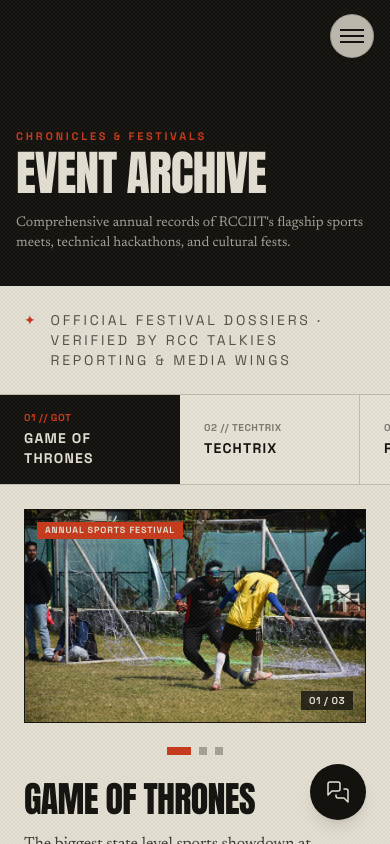
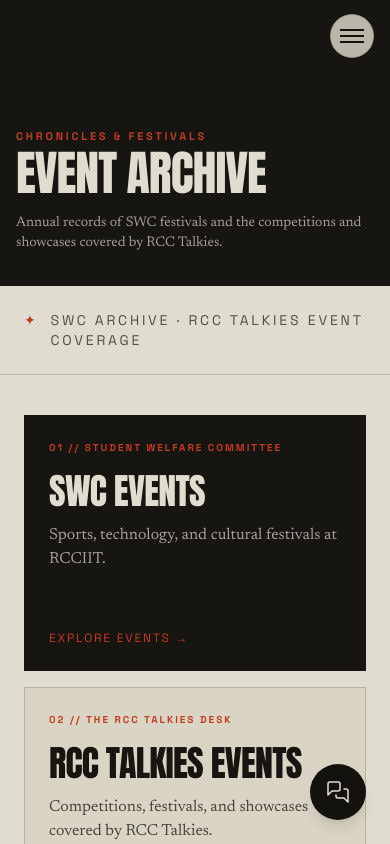
Before and after one commit to Cyberclutch146/talkies-web, a Next.js app: page /events in a window 390 px wide. Shown: the top 844 px of the page. Built offline with nearby package versions, Linux system fonts and the light colour scheme; a web font is replaced by a local one.

Commit message:
Add Agomoni card under RCC Talkies Events section

```diff
--- a/src/app/events/page.tsx
+++ b/src/app/events/page.tsx
@@ -33,6 +33,7 @@
 
 
 export default function EventsPage() {
+  const [activeSection, setActiveSection] = useState<"swc" | "talkies" | null>(null);
   const [activeTab, setActiveTab] = useState<TabKey>("got");
   const [activeHighlightIdx, setActiveHighlightIdx] = useState(0);
   const [imageError, setImageError] = useState(false);
@@ -69,7 +70,7 @@
             </h1>
           </div>
           <p className="font-serif text-sm sm:text-base text-[#e5e0d3]/70 max-w-sm">
-            Comprehensive annual records of RCCIIT&apos;s flagship sports meets, technical hackathons, and cultural fests.
+            Annual records of SWC festivals and the competitions and showcases covered by RCC Talkies.
           </p>
         </div>
       </section>
@@ -78,10 +79,72 @@
       <div className="max-w-7xl mx-auto px-6 sm:px-8 py-6 border-b border-[#14120e]/20">
         <div className="flex items-baseline gap-3 text-sm font-sans uppercase tracking-[0.2em] text-[#14120e]/70">
           <span className="text-[#c83a1a]">✦</span>
-          <span>Official festival dossiers · Verified by RCC Talkies Reporting & Media Wings</span>
+          <span>SWC archive · RCC Talkies event coverage</span>
         </div>
       </div>
 
+      {!activeSection && (
+        <section aria-label="Event categories" className="max-w-7xl mx-auto px-6 sm:px-8 py-10 sm:py-14">
+          <div className="grid grid-cols-1 md:grid-cols-2 gap-4 sm:gap-6">
+            <button
+              type="button"
+              onClick={() => setActiveSection("swc")}
+              className="group min-h-64 sm:min-h-80 p-6 sm:p-9 bg-[#14120e] text-[#e5e0d3] text-left flex flex-col justify-between border border-[#14120e] hover:bg-[#211d18] transition-colors"
+            >
+              <div>
+                <span className="block text-[10px] font-sans font-bold uppercase tracking-[0.2em] text-[#c83a1a] mb-4">
+                  01 // STUDENT WELFARE COMMITTEE
+                </span>
+                <h2 className="font-display text-4xl sm:text-5xl uppercase">SWC Events</h2>
+                <p className="font-serif text-base text-[#e5e0d3]/70 mt-3 max-w-md">
+                  Sports, technology, and cultural festivals at RCCIIT.
+                </p>
+              </div>
+              <span className="font-sans text-xs uppercase tracking-[0.15em] text-[#c83a1a] group-hover:translate-x-1 transition-transform">
+                Explore events <span aria-hidden="true">→</span>
+              </span>
+            </button>
+            <button
+              type="button"
+              onClick={() => setActiveSection("talkies")}
+              className="group min-h-64 sm:min-h-80 p-6 sm:p-9 bg-[#ded8c7] text-[#14120e] text-left flex flex-col justify-between border border-[#14120e]/20 hover:border-[#c83a1a] transition-colors"
+            >
+              <div>
+                <span className="block text-[10px] font-sans font-bold uppercase tracking-[0.2em] text-[#c83a1a] mb-4">
+                  02 // THE RCC TALKIES DESK
+                </span>
+                <h2 className="font-display text-4xl sm:text-5xl uppercase">RCC Talkies Events</h2>
+                <p className="font-serif text-base text-[#14120e]/75 mt-3 max-w-md">
+                  Competitions, festivals, and showcases covered by RCC Talkies.
+                </p>
+              </div>
+              <span className="font-sans text-xs uppercase tracking-[0.15em] text-[#c83a1a] group-hover:translate-x-1 transition-transform">
+                Explore events <span aria-hidden="true">→</span>
+              </span>
+            </button>
+          </div>
+        </section>
+      )}
+
+      {activeSection && (
+        <div>
+          <div className="border-b border-[#14120e]/20 bg-[#eae5d9]/80">
+            <div className="max-w-7xl mx-auto px-6 sm:px-8 py-4 flex items-center justify-between gap-4">
+              <button
+                type="button"
+                onClick={() => setActiveSection(null)}
+                className="font-sans text-xs uppercase tracking-widest text-[#14120e]/70 hover:text-[#c83a1a] transition-colors"
+              >
+                <span aria-hidden="true">← </span>All event categories
+              </button>
+              <span className="font-display text-sm sm:text-lg uppercase text-right">
+                {activeSection === "swc" ? "SWC Events" : "RCC Talkies Events"}
+              </span>
+            </div>
+          </div>
+
+      {activeSection === "swc" && (
+        <div id="swc-events-panel" role="region" aria-label="SWC Events">
       {/* 4-Tab Bar */}
       <div className="w-full border-b border-[#14120e]/20 bg-[#eae5d9]/80 overflow-x-auto relative scrollbar-none">
         {/* Scroll fade indicators removed to prevent UI glitch over active tabs */}
@@ -229,6 +292,101 @@
           </div>
         </div>
       )}
+        </div>
+      )}
+
+      {activeSection === "talkies" && (
+        <section id="talkies-events-panel" role="region" aria-label="RCC Talkies Events" className="max-w-7xl mx-auto px-6 sm:px-8 py-10 sm:py-14">
+          <div className="max-w-3xl border-b border-[#14120e]/20 pb-5 mb-8">
+            <span className="block text-[10px] font-sans font-bold uppercase tracking-[0.2em] text-[#c83a1a] mb-2">
+              RCC TALKIES DESK
+            </span>
+            <h2 className="font-display text-3xl sm:text-5xl uppercase text-[#14120e]">
+              RCC Talkies Events
+            </h2>
+            <p className="font-serif text-base text-[#14120e]/75 mt-3">
+              Competitions, festivals, and showcases followed by the RCC Talkies desk.
+            </p>
+          </div>
+
+          {/* Agomoni Card */}
+          <a
+            href="/agomoni"
+            className="group relative block overflow-hidden rounded-sm border border-[#14120e]/20 bg-[#14120e] text-[#e5e0d3] transition-all duration-500 hover:border-[#c83a1a] hover:shadow-[8px_8px_0px_#c83a1a]"
+          >
+            {/* Animated background gradient */}
+            <div className="absolute inset-0 bg-gradient-to-br from-[#c83a1a]/20 via-transparent to-[#5227ff]/10 opacity-0 group-hover:opacity-100 transition-opacity duration-700" />
+
+            {/* Shimmer effect */}
+            <div className="absolute inset-0 opacity-0 group-hover:opacity-100 transition-opacity duration-500">
+              <div className="absolute inset-0 bg-gradient-to-r from-transparent via-[#c83a1a]/5 to-transparent -translate-x-full group-hover:translate-x-full transition-transform duration-1000" />
+            </div>
+
+            <div className="relative p-8 sm:p-12 lg:p-16">
+              <div className="flex flex-col lg:flex-row lg:items-center gap-8 lg:gap-12">
+                {/* Left: Text content */}
+                <div className="flex-1 space-y-4">
+                  <span className="inline-block text-[10px] font-sans font-bold uppercase tracking-[0.25em] text-[#c83a1a]">
+                    02 // FEATURED EVENT
+                  </span>
+                  <h3 className="font-display text-4xl sm:text-5xl lg:text-6xl uppercase tracking-tight text-[#e5e0d3]">
+                    Agomoni
+                  </h3>
+                  <p className="font-serif text-base sm:text-lg text-[#e5e0d3]/70 max-w-lg leading-relaxed">
+                    A pre-Durga Puja celebration of art, music, dance & culture — hosted by RCC Talkies and the Art & Cultural Club of RCCIIT.
+                  </p>
+                  <div className="flex items-center gap-4 pt-2">
+                    <span className="font-sans text-xs uppercase tracking-widest text-[#c83a1a] font-bold">
+                      9 OCT 2026
+                    </span>
+                    <span className="w-1 h-1 rounded-full bg-[#c83a1a]" />
+                    <span className="font-sans text-xs uppercase tracking-widest text-[#e5e0d3]/50">
+                      RCCIIT Campus
+                    </span>
+                  </div>
+                </div>
+
+                {/* Right: Animated visual element */}
+                <div className="relative w-32 h-32 sm:w-40 sm:h-40 lg:w-48 lg:h-48 flex-shrink-0">
+                  {/* Pulsing rings */}
+                  <div className="absolute inset-0 rounded-full border border-[#c83a1a]/30 animate-ping" />
+                  <div className="absolute inset-2 rounded-full border border-[#c83a1a]/20 animate-pulse" />
+                  <div className="absolute inset-4 rounded-full border border-[#c83a1a]/10" />
+
+                  {/* Center icon */}
+                  <div className="absolute inset-0 flex items-center justify-center">
+                    <span className="text-4xl sm:text-5xl lg:text-6xl">🪔</span>
+                  </div>
+
+                  {/* Rotating text ring */}
+                  <svg className="absolute inset-0 w-full h-full animate-spin-slow" viewBox="0 0 100 100">
+                    <defs>
+                      <path id="circlePath" d="M 50,50 m -37,0 a 37,37 0 1,1 74,0 a 37,37 0 1,1 -74,0" />
+                    </defs>
+                    <text className="fill-[#c83a1a] text-[8px] font-sans font-bold uppercase tracking-widest">
+                      <textPath href="#circlePath">
+                        Agomoni 2026 • Agomoni 2026 •
+                      </textPath>
+                    </text>
+                  </svg>
+                </div>
+              </div>
+
+              {/* Bottom arrow */}
+              <div className="absolute bottom-6 right-6 sm:bottom-8 sm:right-8">
+                <span className="inline-flex items-center gap-2 font-sans text-xs uppercase tracking-widest text-[#c83a1a] font-bold group-hover:gap-3 transition-all duration-300">
+                  Explore
+                  <svg className="w-4 h-4" fill="none" viewBox="0 0 24 24" stroke="currentColor">
+                    <path strokeLinecap="round" strokeLinejoin="round" strokeWidth={2} d="M17 8l4 4m0 0l-4 4m4-4H3" />
+                  </svg>
+                </span>
+              </div>
+            </div>
+          </a>
+        </section>
+      )}
+        </div>
+      )}
     </div>
   );
 }
--- a/src/data/events.json
+++ b/src/data/events.json
@@ -116,27 +116,5 @@
         }
       ]
     }
-  ],
-  "external": [
-    {
-      "name": "GNIT Hackathon",
-      "description": "50+ colleges across West Bengal compete in a 36-hour coding marathon."
-    },
-    {
-      "name": "Smart India Hackathon (SIH)",
-      "description": "National-level open innovation challenge organized by the Government of India."
-    },
-    {
-      "name": "JDEX Tech Expo",
-      "description": "Jadavpur District Student Tech Expo — interdisciplinary project showcase."
-    },
-    {
-      "name": "Inter-College Debate",
-      "description": "West Bengal Inter-College Debate Championship at Presidency University."
-    },
-    {
-      "name": "MAKAUT Fest",
-      "description": "University-wide cultural and technical festival for all affiliated colleges."
-    }
   ]
 }
```
